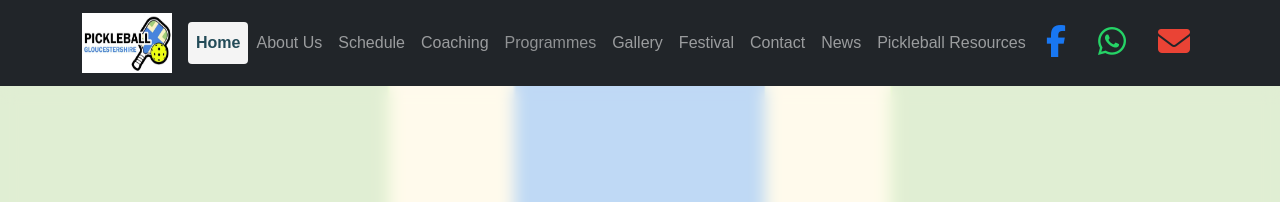
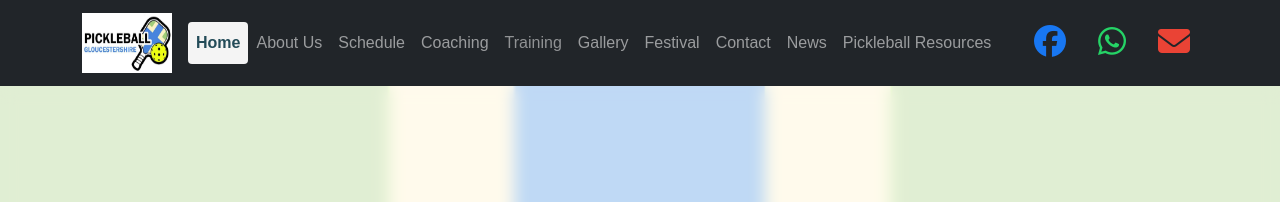
Before and after one commit to Jobnetcrest/jobnetcrest.github.io, a Jekyll site: the page built from index.html, in a window 1280 px wide and 1129 px high. Shown: the top 202 px of the window. Built offline with Jekyll 4.4.1, drawn with Linux system fonts in a browser that asks for light colours; nearby versions of some CDN libraries; some of the changed text lies outside the part shown.

Commit message:
fixed festival highlight and renamed pickle resources.html to pickle-resources.html for better url handling

```diff
--- a/_layouts/default.html
+++ b/_layouts/default.html
@@ -16,7 +16,7 @@
     <link href="https://cdn.jsdelivr.net/npm/bootstrap@5.3.8/dist/css/bootstrap.min.css" rel="stylesheet" integrity="sha384-sRIl4kxILFvY47J16cr9ZwB07vP4J8+LH7qKQnuqkuIAvNWLzeN8tE5YBujZqJLB" crossorigin="anonymous">
 
     <link rel="stylesheet" href="site.css">
-    <link rel="apple-touch-icon" sizes="180x180" href="/apple-touch-icon.png">
+    <link class="apple-touch-icon" sizes="180x180" href="/apple-touch-icon.png">
     <link rel="icon" type="image/png" sizes="32x32" href="/favicon-32x32.png">
     <link rel="icon" type="image/png" sizes="16x16" href="/favicon-16x16.png">
     <link rel="manifest" href="/site.webmanifest">
@@ -31,7 +31,7 @@
 </head>
 
 
-<body class="min-vh-100 d-flex flex-column position-relative m-0 text-dark"> <!--removed p-o -->
+<body class="min-vh-100 d-flex flex-column position-relative m-0 text-dark"> <!-- removed p-0 -->
 
   {% if page.background_image %}
     <!-- Flag Background Layer -->
@@ -86,17 +86,11 @@
                href="{{ '/coaching.html' | relative_url }}">Coaching</a>
           </li>
 
-  <!--
-  <li class="nav-item">
-    <a class="nav-link" href="{{ '/programmes.html' | relative_url }}">Programmes</a>
-  </li>
-  -->
-
           <!-- Disabled Item with Native Tooltip -->
           <li class="nav-item d-flex align-items-center">
             <span class="disabled-wrapper d-inline-block" title="This exciting content is launching soon!">
               <a href="#" class="nav-link disabled text-white-50" aria-disabled="true" tabindex="-1">
-        Programmes
+                Training
               </a>
             </span>
           </li>
@@ -108,8 +102,8 @@
           </li>
 
           <li class="nav-item">
-    <a class="nav-link {% if page.url contains '/Evengallery' %}active{% endif %}"
-       {% if page.url contains '/festival' %}aria-current="page"{% endif %}
+            <a class="nav-link {% if page.url contains '/festival' or page.url contains '/Evengallery' %}active{% endif %}"
+               {% if page.url contains '/festival' or page.url contains '/Evengallery' %}aria-current="page"{% endif %}
                href="{{ '/festival.html' | relative_url }}">Festival</a>
           </li>
 
@@ -128,26 +122,25 @@
           <li class="nav-item">
             <a class="nav-link {% if page.url contains '/pickle' %}active{% endif %}"
                {% if page.url contains '/pickle' %}aria-current="page"{% endif %}
-       href="{{ '/pickle resources.html' | relative_url }}">Pickleball Resources</a>
+               href="{{ '/pickle-resources.html' | relative_url }}">Pickleball Resources</a>
           </li>
         </ul>
-
 
         <!-- Right side social icons -->
         <ul class="navbar-nav d-flex flex-row gap-3">
           <li class="nav-item">
             <a class="nav-link" href="https://www.facebook.com/groups/8687603144677202?locale=en_GB" target="_blank" rel="noopener">
-              <i class="fa fa-facebook" style="font-size:32px; color:#1877F2;"></i>
+              <i class="fa-brands fa-facebook" style="font-size:32px; color:#1877F2;"></i>
             </a>
           </li>
           <li class="nav-item">
             <a class="nav-link" href="https://wa.me/+447831100939" target="_blank" rel="noopener" title="Chat with us on WhatsApp">
-              <i class="fa fa-whatsapp" style="font-size:32px; color:#25D366;"></i>
+              <i class="fa-brands fa-whatsapp" style="font-size:32px; color:#25D366;"></i>
             </a>
           </li>
           <li class="nav-item">
             <a class="nav-link" href="mailto:glospickle@gmail.com">
-              <i class="fa fa-envelope" style="font-size:32px; color:#EA4335;"></i>
+              <i class="fa-solid fa-envelope" style="font-size:32px; color:#EA4335;"></i>
             </a>
           </li>
         </ul>
@@ -156,10 +149,7 @@
     </div> <!-- Closes .container -->
   </nav> <!-- Closes navbar -->
 
-
-
-
-  <!-- Main Content Area (flex-grow keeps footer at bottom if content is short) -->
+  <!-- Main Content Area -->
   <main class="flex-grow-1">
     <div class="container position-relative z-1 py-4">
        {{ content }}
@@ -172,8 +162,8 @@
           <p class="mb-1">&copy; 2026 Pickleball Gloucestershire. All rights reserved.</p>
           <p class="mb-0"><a href="policy.html" class="text-decoration-none text-info">Our Policies</a></p>
       </div>
-      <div class="version">
-          Version:{{site.time|date:"%Y%m%d%T"}}
+      <div class="version text-center text-muted small mt-2">
+          Version: {{ site.time | date: "%Y%m%d%H%M%S" }}
       </div>
   </footer>
 
```
Also changed, not shown: other parts of _layouts/default.html (+4 -1 lines), pickle-resources.html (renamed from pickle resources.html). Lines whose indentation alone changed are shown as unchanged.
